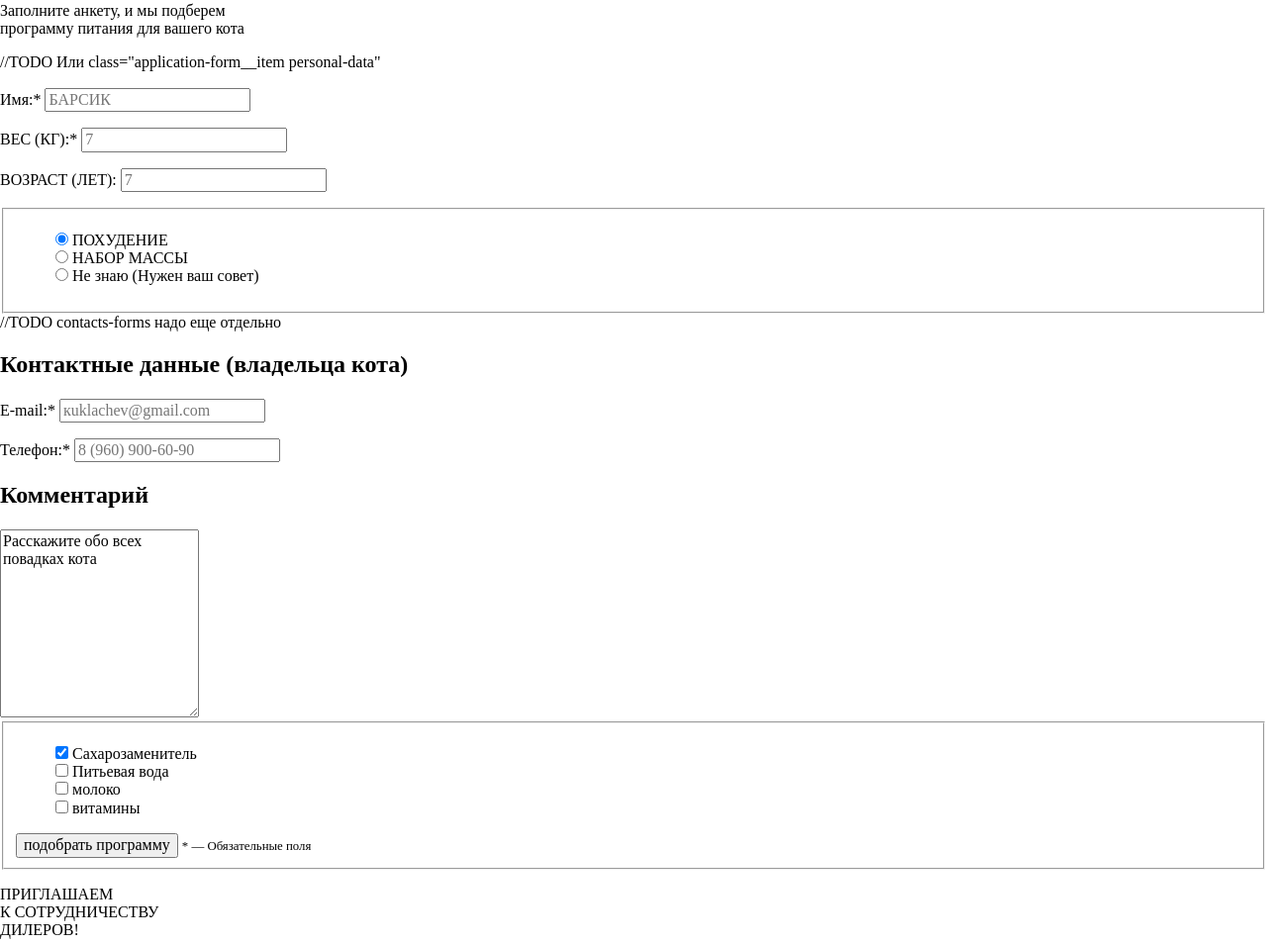
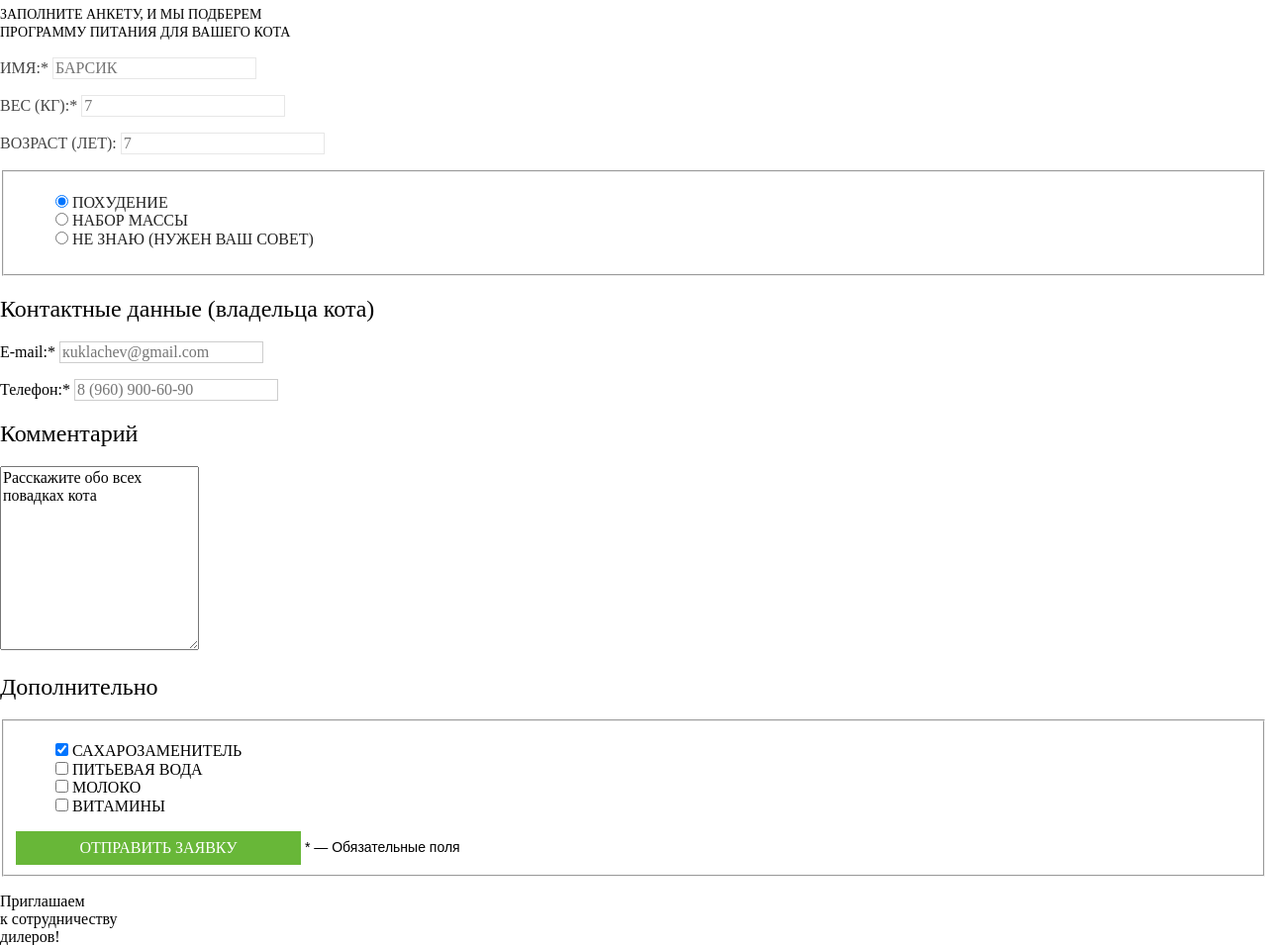
Before and after one commit to htmlacademy-adaptive/1480293-cat-energy-21, a website: page source/form.html in a window 1280 px wide. Shown: the part 203-1158 px from the top of the page at 99% size. Drawn offline with nearby package versions, Linux system fonts and the light colour scheme; files that its build step writes are made by us from their sources.

Commit message:
Стилизация формы

```diff
--- a/source/form.html
+++ b/source/form.html
@@ -10,26 +10,26 @@
       <a class="page-header__logo">
         <img src="img/logotype-mobile.svg" width="33" height="37" alt="CAT ENERGY">
       </a>
-      <span class="page-header__name">
-        CAT ENERGY <!--или это в меню внести?-->
-      </span>
+      <!--<span class="page-header__name">
+        CAT ENERGY или это в меню внести?
+      </span> -->
       <nav class="main-nav">
         <button class="main-nav__toggle" type="button"><span class="visually-hidden">Открыть меню</span></button>
         <div class="main-nav__wrapper">
           <ul class="main-nav__list site-list">
             <li class="site-list__item">
-              <a>
-                ГЛАВНАЯ
+              <a href="index.html">
+                Главная
               </a>
             </li>
             <li class="site-list__item">
-              <a href="photo.html">
-                КАТАЛОГ ПРОДУКЦИИ
+              <a href="catalog.html">
+                Каталог продукции
               </a>
             </li>
             <li class="site-list__item site-list__item--active">
               <a href="form.html">
-                ПОДБОР ПРОГРАММЫ
+                Подбор программы
               </a>
             </li>
           </ul>
@@ -42,17 +42,17 @@
       </p>
       <form class="application-form" action="https://echo.htmlacademy.ru" method="post">
         <section class="application-form__wrapper">
-          <div class="application-form__personal-data personal-data"> //TODO Или class="application-form__item personal-data"
+          <div class="application-form__personal-data personal-data"> <!--//TODO Или class="application-form__item personal-data"-->
             <p class="personal-data__name"> <!-- Или лучше сделать здесь personal-data__item  personal-data__item--name и т.д.?-->
               <label class="personal-data__label" for="personal-data-name">Имя:*</label>
               <input class="personal-data__input" id="personal-data-name" type="text" placeholder="БАРСИК"> <!-- Нужно name?-->
             </p>
             <p class="personal-data__weight">
-              <label class="personal-data__label" for="personal-data-weight">ВЕС (КГ):*</label>
+              <label class="personal-data__label" for="personal-data-weight">Вес (кг):*</label>
               <input class="personal-data__input" id="personal-data-weight" type="number" placeholder="7">
             </p>
             <p class="personal-data__age">
-              <label class="personal-data__label" for="personal-data-age">ВОЗРАСТ (ЛЕТ):</label>
+              <label class="personal-data__label" for="personal-data-age">Возраст (лет):</label>
               <input class="personal-data__input" id="personal-data-age" type="number" placeholder="7">
             </p>
           </div>
@@ -61,11 +61,11 @@
               <ul class="purpose__list">
                 <li class="purpose__item">
                   <input class="purpose__input" type="radio" name="" value="losingweight" id="losingweight" checked>
-                  <label class="purpose__label" for="losingweight">ПОХУДЕНИЕ</label>
+                  <label class="purpose__label" for="losingweight">Похудение</label>
                 </li>
                 <li class="purpose__list">
                   <input class="purpose__input" type="radio" name="" value="weightgain" id="weightgain">
-                  <label class="purpose__label" for="weightgain">НАБОР МАССЫ</label>
+                  <label class="purpose__label" for="weightgain">Набор массы</label>
                 </li>
                 <li class="purpose__list">
                   <input class="purpose__input" type="radio" name="" value="advice" id="advice">
@@ -74,7 +74,7 @@
               </ul>
             </fieldset>
           </div>
-          <div class="application-form__contacts-forms contacts-forms" action="https://echo.htmlacademy.ru" method="post"> //TODO contacts-forms надо еще отдельно
+          <div class="application-form__contacts-forms contacts-forms" action="https://echo.htmlacademy.ru" method="post"> <!-- //TODO contacts-forms надо еще отдельно -->
             <h2 class="contacts-forms__title">Контактные данные (владельца кота)</h2><!-- Можно так?-->
             <span class="contacts-forms__wrapper">
               <p class="contacts-forms__item">
@@ -89,9 +89,10 @@
           </div>
           <div class="application-form__comments comments" action="https://echo.htmlacademy.ru" method="post">
             <h2 class="comments__title">Комментарий</h2>
-            <textarea name="comment" id="comment-field" rows="10">Расскажите обо всех повадках кота </textarea>
+            <textarea class="comments__input" name="comment" id="comment-field" rows="10">Расскажите обо всех повадках кота </textarea>
           </div>
           <div class="application-form__additionally additionally">
+            <h2 class="additionally__title">Дополнительно</h2>
             <fieldset class="additionally__wrapper">
               <ul class="additionally__list">
                 <li class="additionally__item">
@@ -111,7 +112,7 @@
                   <label class="additionally__label" for="advice">витамины</label>
                 </li>
               </ul>
-              <input type="submit" value="подобрать программу">
+              <input class="button additionally__submit" slogan__to-alltype="submit" value="отправить заявку">
               <small class="additionally__legend additionally__legend--bottom">
                 * — Обязательные поля
               </small>
@@ -122,7 +123,7 @@
       <section class="contacts">
         <div class="contacts__wrapper">
           <p class="contacts__title">
-            ПРИГЛАШАЕМ <br> К СОТРУДНИЧЕСТВУ <br> ДИЛЕРОВ!
+            Приглашаем <br> к сотрудничеству <br> дилеров!
           </p>
           <address class="contacts__text">
             ул. Большая <br> Конюшенная, д. 19/8 <br>Санкт-Петербург
--- /dev/null
+++ b/source/sass/blocks/additionally.scss
@@ -0,0 +1,53 @@
+.additionally__title {
+  font-weight: 400;
+  font-size: 24px;
+  line-height: 26px;
+  color: $basic-black;
+}
+
+.additionally__label {
+  font-weight: 400;
+  font-size: 16px;
+  line-height: 18px;
+  text-transform: uppercase;
+  color:  $basic-black;
+}
+
+.additionally__input {  //* тоже не пойму//
+  color: $basic-black;
+  border: 1px solid $border-grey;
+}
+
+.additionally__input:hover {
+  border: 1px solid $purpose-gray;
+}
+
+.additionally__item:disabled {  //* как проверить?//
+  opacity: 0.3;
+}
+
+
+.additionally__submit {
+  font-weight: 400;
+  font-size: 16px;
+  line-height: 20px;
+  padding: 7px 44px;
+}
+
+.additionally__submit:hover,
+.additionally__submit:focus{
+  background-color: $basic-green;
+}
+
+.additionally__submit:active {  //* почему добавляется черный бордер?//
+  background-color: $basic-green;
+  opacity: 0.3;
+}
+
+.additionally__legend--bottom {
+  font-weight: 400;
+  font-family: Arial, sans-serif;
+  font-size: 14px;
+  line-height: 16px;
+  color:  $basic-black;
+}
--- /dev/null
+++ b/source/sass/blocks/button.scss
@@ -0,0 +1,9 @@
+.button {
+  display: inline-block;
+  text-align: center;
+  background-color: $basic-light-green;
+  color: $basic-white;
+  text-transform: uppercase;
+  border: none;
+  vertical-align: middle;
+}
--- /dev/null
+++ b/source/sass/blocks/comments.scss
@@ -0,0 +1,13 @@
+.comments__title {
+  font-weight: 400;
+  font-size: 24px;
+  line-height: 26px;
+  color: $basic-black;
+}
+
+.comments__input {
+  font-weight: 400;
+  font-size: 16px;
+  line-height: 18px;
+  color: $basic-black;
+}
--- /dev/null
+++ b/source/sass/blocks/contacts-forms.scss
@@ -0,0 +1,26 @@
+.contacts-forms__title {
+  font-weight: 400;
+  font-size: 24px;
+  line-height: 26px;
+  color: $basic-black;
+}
+
+.contacts-forms__label,
+.contacts-forms__input {
+  font-weight: 400;
+  font-size: 16px;
+  line-height: 18px;
+  color: $basic-black;
+}
+
+.contacts-forms__input {  //* как сделать текст в поле черным?//
+  border: 1px solid $border-grey;
+}
+
+.personal-data__input:disabled {
+  border: 2px solid $basic-dark-gray; //*Подскажи плз как проверить?//
+}
+
+.personal-data__input:invalid {
+  border: 2px solid $basic-error-pink; //*Подскажи плз как проверить?//
+}
--- a/source/sass/blocks/page-main.scss
+++ b/source/sass/blocks/page-main.scss
@@ -0,0 +1,14 @@
+.page-title {
+  font-weight: 400;
+  font-size: 36px;
+  line-height: 36px;
+  color: $basic-black;
+}
+
+.page-text {
+  font-weight: 400;
+  font-size: 14px;
+  line-height: 18px;
+  text-transform: uppercase;
+  color: $basic-black;
+}
--- /dev/null
+++ b/source/sass/blocks/personal-data.scss
@@ -0,0 +1,25 @@
+.personal-data__label,
+.personal-data__input {
+  font-weight: 400;
+  font-size: 16px;
+  line-height: 18px;
+  text-transform: uppercase;
+  color: $basic-dark-gray;
+}
+
+.personal-data__input {
+  color: $basic-black; //* как сделать текст в поле черным?//
+  border: 1px solid $border-light-grey;
+}
+
+.personal-data__input:hover {
+  border: 1px solid $border-grey;
+}
+
+.personal-data__input:focus {
+  border: 2px solid $basic-dark-gray;
+}
+
+.personal-data__input:invalid {
+  border: 2px solid $basic-error-pink; //*не проверяется у меня почему-то?//
+}
--- /dev/null
+++ b/source/sass/blocks/purpose.scss
@@ -0,0 +1,21 @@
+
+.purpose__label {
+  font-weight: 400;
+  font-size: 16px; //* В Форме размер один в стайлгаде другой//
+  line-height: 18px;
+  text-transform: uppercase;
+  color: $basic-dark-dark-gray;
+}
+
+.purpose__input {
+  color: $basic-black; //* как сделать текст в в поле черным?//
+  border: 1px solid $border-grey;
+}
+
+.purpose__input:hover {
+  border: 1px solid $purpose-gray;
+}
+
+.purpose__item:disabled {  //* как проверить?//
+  opacity: 0.3;
+}
--- a/source/sass/blocks/slogan.scss
+++ b/source/sass/blocks/slogan.scss
@@ -10,13 +10,10 @@
   font-weight: 400;
   font-size: 14px;
   line-height: 14px;
-  color: $basic-white;
-  text-transform: uppercase;
 }
 
 .slogan__to-all {
-  padding: 14px 26px;
-  background-color: $basic-light-green;
+  padding: 7px 44px;
 }
 
 .slogan__to-all:hover,
--- a/source/sass/global/variables.scss
+++ b/source/sass/global/variables.scss
@@ -9,7 +9,8 @@ $basic-light-dark-gray: #666666;
 $basic-dark-gray: #444444;
 $basic-dark-dark-gray: #222222;
 $basic-error-pink: #FF8282;
-
-
+$border-light-grey: #E7E7E7;
+$border-grey: #CDCDCD;
+$purpose-gray: #BABABA;
 
 $font-size: 45px;
--- a/source/sass/style.scss
+++ b/source/sass/style.scss
@@ -13,3 +13,10 @@
 @import "blocks/example.scss";
 @import "blocks/contacts.scss";
 @import "blocks/copyright.scss";
+@import "blocks/page-main.scss";
+@import "blocks/personal-data.scss";
+@import "blocks/purpose.scss";
+@import "blocks/contacts-forms.scss";
+@import "blocks/comments.scss";
+@import "blocks/additionally.scss";
+@import "blocks/button.scss";
```
Also changed, not shown: source/catalog.html (+1 -1 lines), source/index.html (+1 -1 lines).
